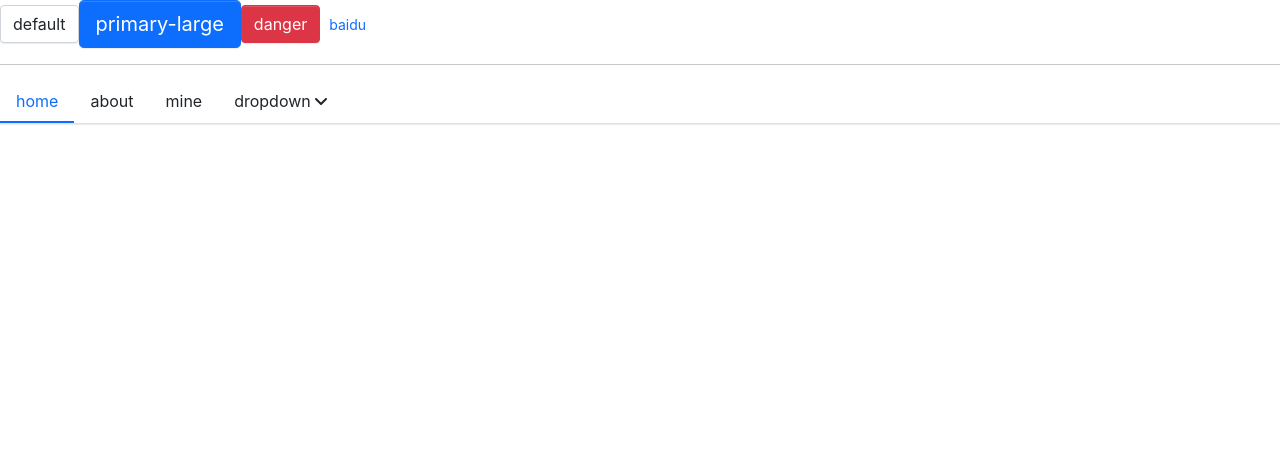
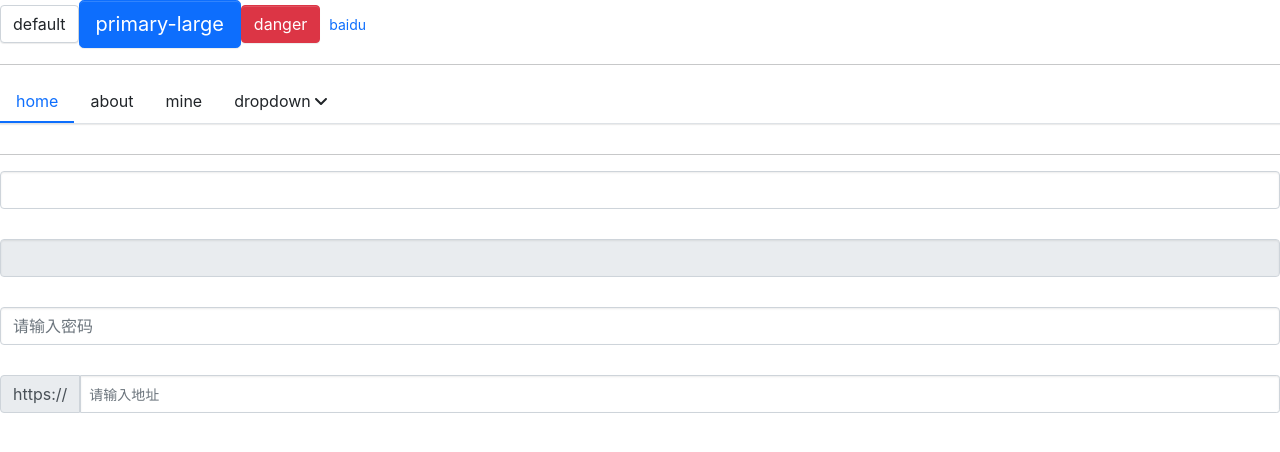
Before and after one commit to wsq520/mini-react-antd, a React (Create React App) app: page / in a window 1280 px wide. Shown: the top 452 px of the page. Built offline with nearby package versions, Linux system fonts and the light colour scheme.

Commit message:
实现Input组件

```diff
--- a/src/App.tsx
+++ b/src/App.tsx
@@ -4,6 +4,7 @@ import Menu from "./components/Menu/menu";
 import MenuItem from "./components/Menu/menuItem";
 import SubMenu from "./components/Menu/subMenu";
 import Icon from "./components/Icon/icon";
+import Input from "./components/Input";
 
 function App() {
   return (
@@ -33,6 +34,11 @@ function App() {
           <MenuItem>dropdown</MenuItem>
         </SubMenu>
       </Menu>
+      <hr />
+      <Input></Input>
+      <Input disabled></Input>
+      <Input placeholder="请输入密码"></Input>
+      <Input placeholder="请输入地址" prepend='https://' size="sm"></Input>
     </div>
   );
 }
--- /dev/null
+++ b/src/components/Input/_style.scss
@@ -0,0 +1,99 @@
+.viking-input-wrapper {
+  display: flex;
+  width: 100%;
+  margin-bottom: 30px;
+  position: relative;
+  .icon-wrapper {
+    position: absolute;
+    height: 100%;
+    width: 35px;
+    justify-content: center;
+    color: $input-color;
+    right: 0;
+    top: 0;
+    display: flex;
+    align-items: center;
+    svg {
+      color: $input-placeholder-color;
+    }
+  }
+}
+.icon-wrapper+.viking-input-inner {
+  padding-right: 35px;
+}
+.viking-input-inner {
+  width: 100%;
+  padding: $input-padding-y $input-padding-x;
+  font-family: $input-font-family;
+  font-size: $input-font-size;
+  font-weight: $input-font-weight;
+  line-height: $input-line-height;
+  color: $input-color;
+  background-color: $input-bg;
+  background-clip: padding-box;
+  border: $input-border-width solid $input-border-color;
+
+  border-radius: $input-border-radius;
+
+  box-shadow: $input-box-shadow;
+  transition: $input-transition;
+
+  &:focus {
+    color: $input-focus-color;
+    background-color: $input-focus-bg;
+    border-color: $input-focus-border-color;
+    outline: 0;
+    box-shadow: $input-focus-box-shadow;
+  }
+  &::placeholder {
+    color: $input-placeholder-color;
+    opacity: 1;
+  }
+  &:disabled,
+  &[readonly] {
+    background-color: $input-disabled-bg;
+    border-color: $input-disabled-border-color;
+    opacity: 1;
+  }
+}
+.viking-input-group-prepend,
+.viking-input-group-append {
+  display: flex;
+  align-items: center;
+  padding: $input-padding-y $input-padding-x;
+  margin-bottom: 0;
+  font-size: $input-font-size;
+  font-weight: $font-weight-normal;
+  line-height: $input-line-height;
+  color: $input-group-addon-color;
+  text-align: center;
+  white-space: nowrap;
+  background-color: $input-group-addon-bg;
+  border: $input-border-width solid $input-group-addon-border-color;
+  border-radius: $input-border-radius;
+}
+.viking-input-group-append + .btn {
+  padding: 0;
+  border: 0;
+}
+.input-group > .viking-input-group-prepend,
+.input-group.input-group-append > .viking-input-inner {
+  @include border-right-radius(0);
+}
+
+.input-group > .viking-input-group-append,
+.input-group.input-group-prepend > .viking-input-inner {
+  @include border-left-radius(0);
+}
+
+.input-size-sm .viking-input-inner {
+  padding: $input-padding-y-sm $input-padding-x-sm;
+  font-size: $input-font-size-sm;
+  border-radius: $input-border-radius-sm;
+}
+
+.input-size-lg .viking-input-inner {
+  padding: $input-padding-y-lg $input-padding-x-lg;
+  font-size: $input-font-size-lg;
+  border-radius: $input-border-radius-lg;
+}
--- /dev/null
+++ b/src/components/Input/index.tsx
@@ -0,0 +1,3 @@
+import Input from './input';
+
+export default Input;
--- /dev/null
+++ b/src/components/Input/input.tsx
@@ -0,0 +1,56 @@
+import React, { FC, ReactElement, InputHTMLAttributes, ChangeEvent } from "react";
+import { IconProp } from "@fortawesome/fontawesome-svg-core";
+import classNames from 'classnames';
+import Icon from "../Icon/icon";
+
+type InputSize = 'lg' | 'sm'
+
+export interface InputProps extends Omit<InputHTMLAttributes<HTMLElement>, 'size'>{
+  disabled?: boolean;
+  size?: InputSize;
+  icon?: IconProp;
+  prepend?: string | ReactElement;
+  append?: string | ReactElement;
+  onChange? : (e: ChangeEvent<HTMLInputElement>) => void;
+}
+
+const Input: FC<InputProps> = (props) => {
+  const { style, disabled, size, icon, prepend, append, onChange, ...restProps } = props;
+
+  const cnames = classNames('viking-input-wrapper', {
+    [`input-size-${size}`]: size,
+    'is-disabled': disabled,
+    'input-group': prepend || append,
+    'input-group-append': !!append,
+    'input-group-prepend': !!prepend
+  })
+
+  // 解决使用useState()不传参数的报错问题
+  const fixControlledValue = (value: any) => {
+    if (typeof value === 'undefined' || value === null) {
+      return ''
+    }
+    return value
+  }
+
+  // 解决初始时 设置了默认值报错问题（defaultValue和 value不应该同时存在 否则组件变成非受控组件）
+  if('value' in props) {
+    delete restProps.defaultValue
+    restProps.value = fixControlledValue(props.value)
+  }
+
+  return (
+    <div className={cnames} style={style}>
+      {prepend && <div className="viking-input-group-prepend">{prepend}</div>}
+      {icon && <div className="icon-wrapper"><Icon icon={icon} title={`title-${icon}`}/></div>}
+      <input
+        className="viking-input-inner"
+        disabled={disabled}
+        {...restProps}
+      />
+      {append && <div className="viking-input-group-append">{append}</div>}
+    </div>
+  )
+}
+
+export default Input;
--- a/src/styles/_mixin.scss
+++ b/src/styles/_mixin.scss
@@ -60,3 +60,13 @@
     transform-origin: $origin;
   }
 }
+
+@mixin border-right-radius($raduis) {
+  border-top-right-radius: $raduis;
+  border-bottom-right-radius: $raduis;
+}
+
+@mixin border-left-radius($raduis) {
+  border-top-left-radius: $raduis;
+  border-bottom-left-radius: $raduis;
+}
--- a/src/styles/index.scss
+++ b/src/styles/index.scss
@@ -14,4 +14,6 @@
 @import "../components/Menu/style";
 
 // icon style
-@import "../components/Icon//style";
+@import "../components/Icon/style";
+
+@import "../components/Input/style";
```
